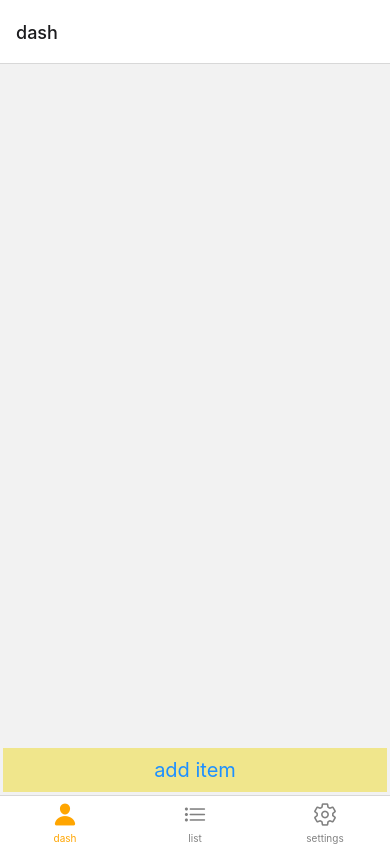
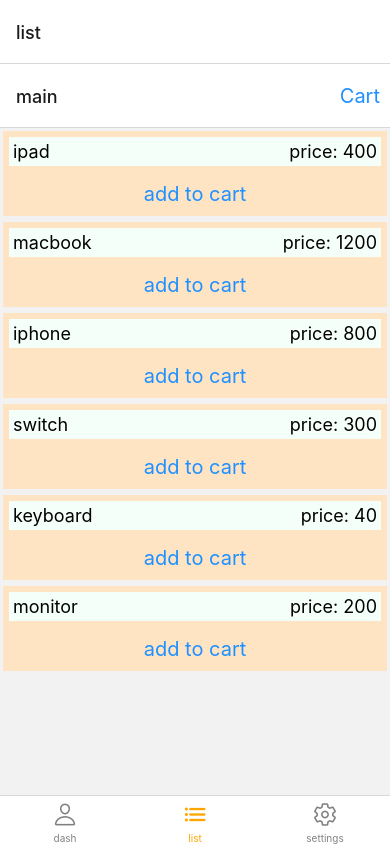
Before and after one commit to LaurenceWelch/proj3, a React Native app: screen /main in a window 390 px wide. Built offline with nearby package versions, Linux system fonts and the light colour scheme.

Commit message:
added product and cart list

```diff
--- a/src/consts.tsx
+++ b/src/consts.tsx
@@ -1 +1,12 @@
+import {Product} from './types';
+
 export const TODO_KEY = 'todoList';
+
+export const PRODUCTS: Product[] = [
+  {id: 1, title: 'ipad', price: 400, quantity: 1},
+  {id: 2, title: 'macbook', price: 1200, quantity: 1},
+  {id: 3, title: 'iphone', price: 800, quantity: 1},
+  {id: 4, title: 'switch', price: 300, quantity: 1},
+  {id: 5, title: 'keyboard', price: 40, quantity: 1},
+  {id: 6, title: 'monitor', price: 200, quantity: 1},
+];
--- a/src/features/cartSlice.tsx
+++ b/src/features/cartSlice.tsx
@@ -1,7 +1,13 @@
 import {createSlice} from '@reduxjs/toolkit';
+import {CartState} from '../types';
 
-const initialState = {
-  list: 0,
+const initialState: CartState = {
+  list: [
+    {id: 1, title: 'iphone', price: 400, linePrice: 400, quantity: 1},
+    {id: 2, title: 'imac', price: 1200, linePrice: 2400, quantity: 2},
+    {id: 3, title: 'iphone', price: 800, linePrice: 3200, quantity: 4},
+  ],
+  totalPrice: 6000,
 };
 
 export const cartSlice = createSlice({
--- a/src/navigation/TabNav/index.js
+++ b/src/navigation/TabNav/index.js
@@ -6,6 +6,7 @@
 import SettingsScreen from '../../screens/SettingsScreen';
 import DashScreen from '../../screens/DashScreen';
 import TodoScreen from '../../screens/TodoScreen';
+import ProductScreen from '../../screens/ProductScreen';
 
 const Tab = createBottomTabNavigator();
 
@@ -23,7 +24,7 @@
 const TabNav = () => {
   return (
     <Tab.Navigator
-      initialRouteName={'dash'}
+      initialRouteName={'list'}
       screenOptions={({route}) => ({
         tabBarIcon: ({focused, color, size}) =>
           TabBarIcon(focused, color, size, route),
@@ -31,7 +32,7 @@
         tabBarInactiveTintColor: 'gray',
       })}>
       <Tab.Screen name={'dash'} component={TodoScreen} />
-      <Tab.Screen name={'list'} component={ListNav} />
+      <Tab.Screen name={'list'} component={ProductScreen} />
       <Tab.Screen name={'settings'} component={SettingsScreen} />
     </Tab.Navigator>
   );
--- /dev/null
+++ b/src/screens/ProductScreen/Cart.tsx
@@ -0,0 +1,96 @@
+import {View, StyleSheet, Text} from 'react-native';
+import React, {useCallback} from 'react';
+import {FlatList} from 'react-native';
+import {useSelector} from 'react-redux';
+import {RootState} from '../../store';
+import {Product} from '../../types';
+import MyText from '../../components/MyText';
+import MyButton from '../../components/MyButton';
+
+const Cart = () => {
+  const data = useSelector((state: RootState) => state.cart);
+  console.log('data:', data);
+
+  const render = useCallback(({item}: {item: Product}) => {
+    return (
+      <ListItem
+        id={item.id}
+        title={item.title}
+        price={item.price}
+        quantity={item.quantity}
+        linePrice={item.linePrice}
+      />
+    );
+  }, []);
+
+  const getKey = useCallback((_: any, index: number) => {
+    return index.toString();
+  }, []);
+
+  return (
+    <View>
+      <FlatList
+        ListFooterComponent={Footer}
+        data={data.list}
+        renderItem={render}
+        keyExtractor={getKey}
+      />
+    </View>
+  );
+};
+
+const Footer = () => {
+  const total = useSelector((state: RootState) => state.cart.totalPrice);
+  return (
+    <View style={styles.footer}>
+      <MyText>total price: {total}</MyText>
+    </View>
+  );
+};
+
+const ListItem = ({title, quantity, linePrice}: Product) => {
+  return (
+    <View style={styles.listItem}>
+      <MyText>{title}</MyText>
+      <View style={styles.textContainer}>
+        <View style={styles.text}>
+          <MyText>quantity: {quantity}</MyText>
+          <MyButton title={'-'} submit={() => {}} disabled={false} />
+          <MyButton title={'+'} submit={() => {}} disabled={false} />
+        </View>
+      </View>
+      <View style={styles.linePrice}>
+        <MyText>line price: {linePrice}</MyText>
+      </View>
+    </View>
+  );
+};
+
+export default Cart;
+
+const styles = StyleSheet.create({
+  listItem: {
+    backgroundColor: 'wheat',
+    margin: 3,
+    padding: 3,
+  },
+  textContainer: {
+    alignItems: 'center',
+  },
+  text: {
+    flexDirection: 'row',
+    backgroundColor: 'thistle',
+    justifyContent: 'center',
+    alignItems: 'center',
+    paddingHorizontal: 6,
+  },
+  linePrice: {
+    alignItems: 'flex-end',
+  },
+  footer: {
+    alignItems: 'flex-end',
+    backgroundColor: 'peachpuff',
+    margin: 3,
+    padding: 3,
+  },
+});
--- /dev/null
+++ b/src/screens/ProductScreen/Products.tsx
@@ -0,0 +1,59 @@
+import {View, FlatList, StyleSheet} from 'react-native';
+import React, {useCallback} from 'react';
+import {PRODUCTS} from '../../consts';
+import {Product} from '../../types';
+import MyText from '../../components/MyText';
+import MyButton from '../../components/MyButton';
+
+const Products = () => {
+  const render = useCallback(
+    ({item}: {item: Product}) => (
+      <ListItem
+        title={item.title}
+        price={item.price}
+        id={item.id}
+        quantity={1}
+      />
+    ),
+    [],
+  );
+
+  const getKey = useCallback((_: any, index: number) => {
+    return index.toString();
+  }, []);
+
+  return (
+    <View>
+      <FlatList data={PRODUCTS} renderItem={render} keyExtractor={getKey} />
+    </View>
+  );
+};
+
+const ListItem = ({title, price}: Product) => {
+  return (
+    <View style={styles.listItem}>
+      <View style={styles.listText}>
+        <MyText>{title}</MyText>
+        <MyText>price: {price}</MyText>
+      </View>
+      <View style={styles.buttonView}>
+        <MyButton title={'add to cart'} submit={() => {}} disabled={false} />
+      </View>
+    </View>
+  );
+};
+
+export default Products;
+
+const styles = StyleSheet.create({
+  listItem: {flex: 1, margin: 3, backgroundColor: 'bisque'},
+  listText: {
+    margin: 6,
+    flex: 1,
+    backgroundColor: 'mintcream',
+    flexDirection: 'row',
+    justifyContent: 'space-between',
+    alignItems: 'stretch',
+  },
+  buttonView: {alignItems: 'center'},
+});
--- /dev/null
+++ b/src/screens/ProductScreen/index.tsx
@@ -0,0 +1,37 @@
+import React, {useCallback} from 'react';
+import {View, Text} from 'react-native';
+import styles from './styles';
+import {createNativeStackNavigator} from '@react-navigation/native-stack';
+import Products from './Products';
+import Cart from './Cart';
+import MyButton from '../../components/MyButton';
+import {useNavigation} from '@react-navigation/native';
+
+const Stack = createNativeStackNavigator();
+
+const ProductScreen = () => {
+  const navigation = useNavigation();
+
+  const headerFun = useCallback(() => {
+    return (
+      <MyButton
+        title={'Cart'}
+        submit={() => navigation.navigate('cart')}
+        disabled={false}
+      />
+    );
+  }, [navigation]);
+
+  return (
+    <Stack.Navigator>
+      <Stack.Screen
+        name={'main'}
+        component={Products}
+        options={{headerRight: headerFun}}
+      />
+      <Stack.Screen name={'cart'} component={Cart} />
+    </Stack.Navigator>
+  );
+};
+
+export default ProductScreen;
--- /dev/null
+++ b/src/screens/ProductScreen/styles.tsx
@@ -0,0 +1,5 @@
+import {StyleSheet} from 'react-native';
+
+const styles = StyleSheet.create({});
+
+export default styles;
--- a/src/screens/TodoScreen/TodoList.tsx
+++ b/src/screens/TodoScreen/TodoList.tsx
@@ -18,13 +18,6 @@
     PersistanceHelper.setObject(TODO_KEY, data);
   }, [data]);
 
-  type Todo = {
-    id: number;
-    title: string;
-    description: string;
-    dueDate: number;
-  };
-
   const render = useCallback(
     ({item}: {item: Todo}) => (
       <ListItem
@@ -37,12 +30,12 @@
     [],
   );
 
+  const getKey = useCallback((_: any, index: number) => {
+    return index.toString();
+  }, []);
+
   return (
-    <FlatList
-      data={data.list}
-      renderItem={render}
-      keyExtractor={(_, index) => index.toString()}
-    />
+    <FlatList data={data.list} renderItem={render} keyExtractor={getKey} />
   );
 };
 
--- a/src/store.tsx
+++ b/src/store.tsx
@@ -1,9 +1,11 @@
 import {configureStore} from '@reduxjs/toolkit';
 import TodoListReducer from './features/todoListSlice';
+import CartReducer from './features/cartSlice';
 
 export const store = configureStore({
   reducer: {
     todoList: TodoListReducer,
+    cart: CartReducer,
   },
 });
 
--- a/src/types.tsx
+++ b/src/types.tsx
@@ -12,10 +12,12 @@
 };
 
 // cart stuff
-export type cartState = {list: Product[]};
+export type CartState = {list: Product[]; totalPrice: number};
+
 export type Product = {
   id: number;
   title: string;
   price: number;
   quantity: number;
+  linePrice: number;
 };
```
